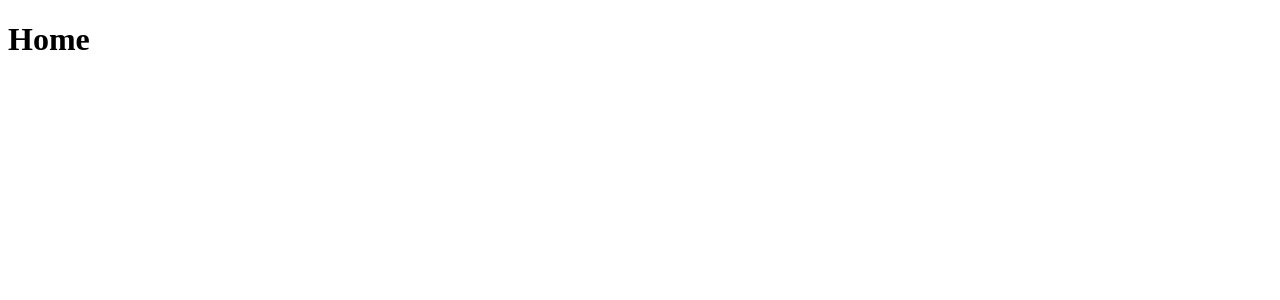
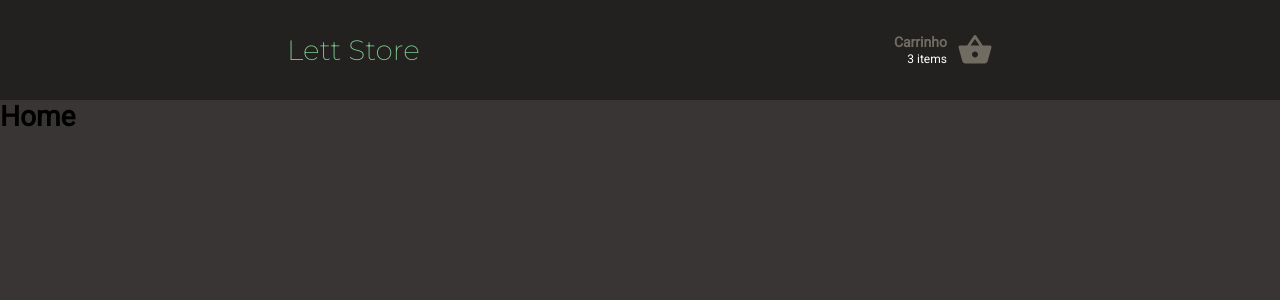
Before and after one commit to theviggo/lett-store, a React (Create React App) app in the folder frontend/: page / in a window 1280 px wide. Shown: the top 300 px of the page. Built offline with nearby package versions, Linux system fonts and the light colour scheme.

Commit message:
add: header

```diff
--- a/frontend/src/App.js
+++ b/frontend/src/App.js
@@ -1,11 +1,17 @@
 import React from 'react';
 import { BrowserRouter } from 'react-router-dom';
+
 import Routes from './routes';
+import GlobalStyles from './styles/global';
+
+import Header from './components/Header';
 
 function App() {
   return (
     <BrowserRouter>
+      <Header />
       <Routes />
+      <GlobalStyles />
     </BrowserRouter>
   );
 }
--- /dev/null
+++ b/frontend/src/components/Header/index.js
@@ -0,0 +1,22 @@
+import React from 'react';
+
+import { MdShoppingBasket } from 'react-icons/md';
+import { Link } from 'react-router-dom';
+import { Container, Cart } from './styles';
+
+export default function Header() {
+  return (
+    <Container>
+      <Link to="/">
+        <h1>Lett Store</h1>
+      </Link>
+      <Cart to="/cart">
+        <div>
+          <strong>Carrinho</strong>
+          <span>3 items</span>
+        </div>
+        <MdShoppingBasket size={36} color="#706c61" />
+      </Cart>
+    </Container>
+  );
+}
--- /dev/null
+++ b/frontend/src/components/Header/styles.js
@@ -0,0 +1,47 @@
+import styled from 'styled-components';
+import { Link } from 'react-router-dom';
+
+export const Container = styled.div`
+  background: #232020;
+  height: 100px;
+  display: flex;
+  justify-content: space-around;
+  align-items: center;
+  padding: 0 50px;
+  font-family: Montserrat, sans-serif;
+
+  h1 {
+    font-weight: 200;
+    color: #7fcd91;
+  }
+
+  a {
+    text-decoration: none;
+  }
+`;
+
+export const Cart = styled(Link)`
+  display: flex;
+  align-items: center;
+  font-family: Roboto, sans-serif;
+  transition: all 0.2s;
+
+  &:hover {
+    opacity: 0.7;
+  }
+
+  div {
+    text-align: right;
+    margin-right: 10px;
+
+    strong {
+      display: block;
+      color: #706c61;
+    }
+
+    span {
+      font-size: 12px;
+      color: #fff;
+    }
+  }
+`;
--- /dev/null
+++ b/frontend/src/pages/Home/styles.js
@@ -0,0 +1,3 @@
+import styled from 'styled-components';
+
+export const Container = styled.div``;
--- /dev/null
+++ b/frontend/src/styles/global.js
@@ -0,0 +1,30 @@
+import { createGlobalStyle } from 'styled-components';
+
+export default createGlobalStyle`
+  @import url('https://fonts.googleapis.com/css?family=Roboto:300,400&display=swap');
+  @import url('https://fonts.googleapis.com/css?family=Montserrat:200,400&display=swap');
+
+  * {
+    margin: 0;
+    padding: 0;
+    outline: 0;
+    box-sizing: border-box;
+  };
+
+  body {
+    -webkit-font-smoothing: antialiased;
+  }
+
+  body, input, button {
+    background: #3a3535;
+    font: 14px Roboto, sans-serif;
+  }
+
+  #root {
+    margin: 0 auto;
+  }
+
+  button {
+    cursor: pointer;
+  }
+`;
```
